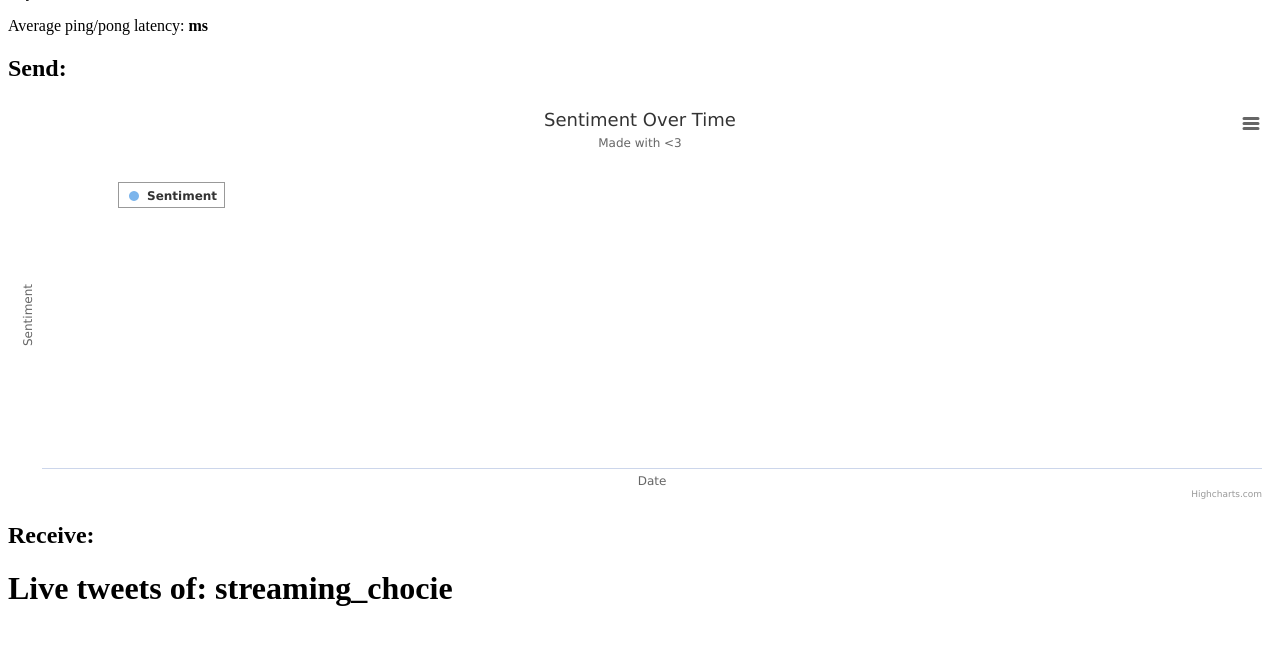
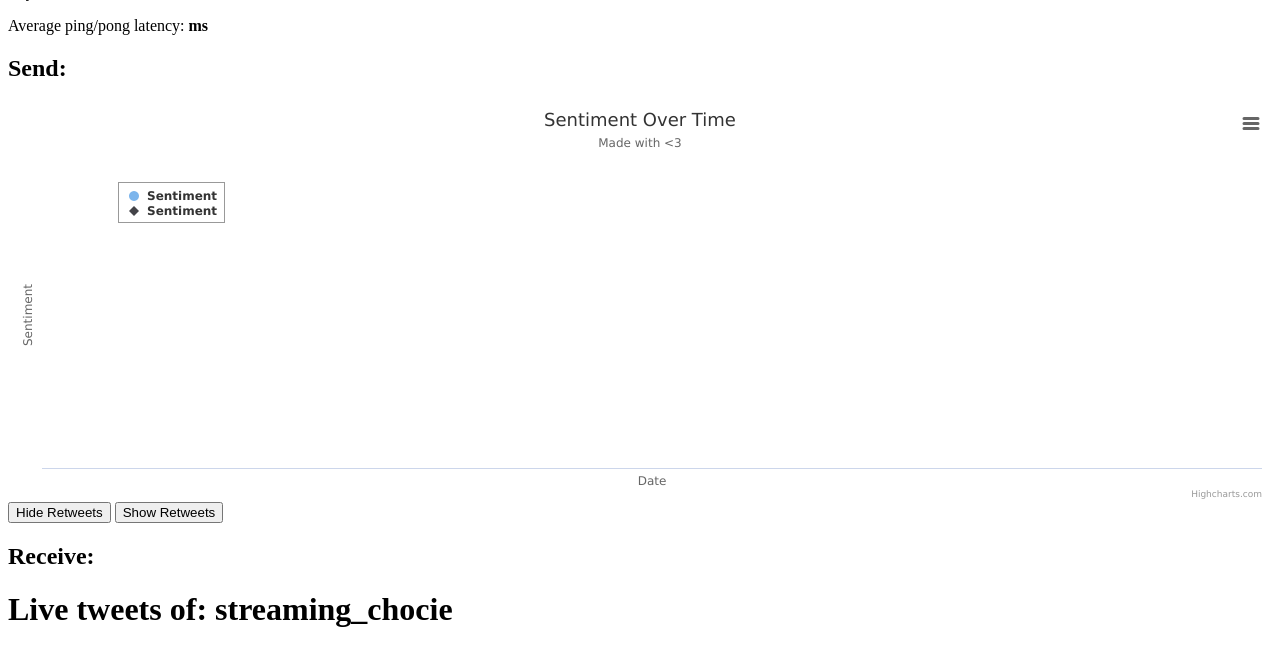
Before and after one commit to words-sdsc/twitter-sentiment, a Flask app: template templates/streaming.html in a window 1280 px wide. Shown: the part 97-763 px from the top of the page. Run offline with Flask 2, Linux system fonts and the light colour scheme; the template is opened without the code that fills it, so the values that code supplies are empty; some libraries are stand-ins or nearby versions.

Commit message:
Added pos/neg partition here for mirrored map

```diff
--- a/templates/results.html
+++ b/templates/results.html
@@ -31,15 +31,15 @@
     <h1>Display Chart</h1>
     <div id="container"></div>
 
-<!--
+
     <h1>Display Stocks</h1>
     <div id="container2"></div>
 
     <h1>Volume Over Time</h1>
     <div id="container3"></div>
- -->
+
     <h1>Volume Over Time #2</h1>
-    <div id="container4"></div>
+    <div style="height:650px;"id="container4"></div>
 
 
     <button id="large">Large</button>
--- a/templates/streaming.html
+++ b/templates/streaming.html
@@ -91,6 +91,35 @@
 		      },
 
 		      series: [{
+		        // Title of Each Point
+		        name: 'Sentiment',
+
+		        // Change colors based on POSITIVE, NEGATIVE, NEUTRAL
+		        zones: [
+		          {
+		              // Negatie - Red
+		              value: -5,
+		              color: 'rgba(247, 46, 70, .5)'
+		          }, {
+		              // Neutral - Blue
+		              value: 5,
+		              color: 'rgba(81, 185, 255, .5)'
+		          }, {
+		              // Positive - Green
+		              color: 'rgba(48, 229, 81, .5)'
+		          }
+		        ],
+
+		        pointInterval: 86400000,
+
+		        // Pointer description
+		        pointDescriptionFormatter: function() {
+		          return 'The value for <b>' + this.x + '</b> is <b>' + this.y + '</b>, in series '+ this.series.name;
+		      },
+		          data: []
+		      },
+		      {	// Series dedicated for retweets
+
 		        // Display Linear Regression
 		        regression: true,
 		        regressionSettings: {
@@ -128,8 +157,16 @@
 		});
 
 
+        	$('#hideRetweets').click(function () {
+        		console.log("Hide retweets")
+    			chart.series[1].hide();
+			});
+			$('#showRetweets').click(function () {
+        		console.log("Show retweets")
+    			chart.series[1].show();
+			});
 
-
+        	/* Websockets */
 
             // Use a "/test" namespace.
             // An application can open a connection on multiple namespaces, and
@@ -155,9 +192,13 @@
             // section of the page.
             socket.on('my_response', function(msg) {
                 $('#log').append('<br>' + $('<div/>').text('Received #' + msg.sentiment + ': ' + msg.data).html());
-
+                console.log("Retweet: " + msg.retweet);
                 // Dynamically add points to the first series
-				chart.series[0].addPoint(msg.sentiment * 100, true, false, true);
+                if( msg.retweet ) {
+					chart.series[1].addPoint(msg.sentiment * 100, true, false, true);
+				} else {
+					chart.series[0].addPoint(msg.sentiment * 100, true, false, true);
+				}
             });
 
             // Interval function that tests message latency by sending a "ping"
@@ -191,6 +232,8 @@
     <p>Average ping/pong latency: <b><span id="ping-pong"></span>ms</b></p>
     <h2>Send:</h2>
 	<div id="container" style="height: 400px"></div>
+	<button id="hideRetweets">Hide Retweets</button>
+    <button id="showRetweets">Show Retweets</button>
     <h2>Receive:</h2>
    	<h1>Live tweets of: streaming_chocie</h1>
     <div id="log"></div>
```
Also changed, not shown: streaming.py (+13 -4 lines).
